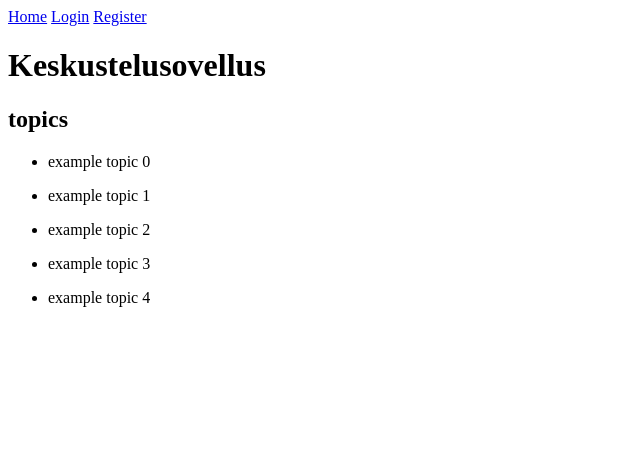
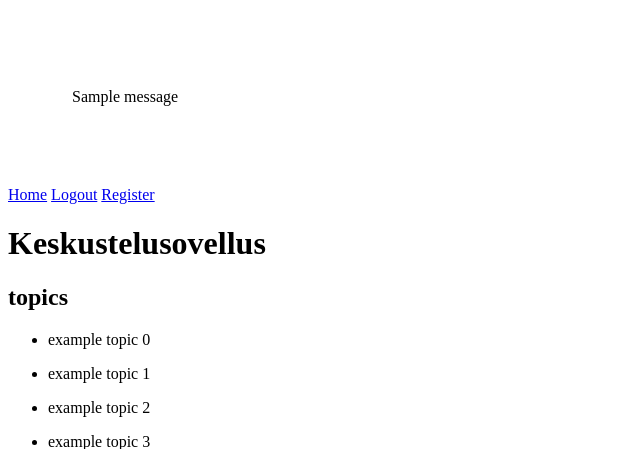
Before and after one commit to miartris/Keskustelusovellus, a Flask app: page / in a window 1280 px wide. Shown: the top 449 px of the page, without its empty margins (0-640 px from the left). Run offline with Flask 3, Linux system fonts and the light colour scheme; the visitor is signed in with stand-in values (Sample User, id 1); one stand-in notice (Sample message) is shown.

Commit message:
fixes schema syntax and adds tables, adds flash messages for success and error scenarios

```diff
--- a/routes.py
+++ b/routes.py
@@ -15,6 +15,7 @@
         name = request.form["reg_name"]
         password = request.form["reg_password"]
         models.create_new_user(name, password)
+        flash("Registered successfully", "is_success")
         return redirect("/login")
 
     return render_template("register.html")
@@ -25,9 +26,13 @@
         name = request.form["login_name"]
         password = request.form["login_password"]
         user = models.check_user_data(name, password)
+        if session.get("username"):
+            flash("already logged in", "is_error")
+            return redirect(url_for("login"))
+
         if user["is_user"]:
             session["username"] = name
-            flash("Login successful")
+            flash("Login successful", "is_success")
             return redirect("/")
         else:
             flash(user["error"])
@@ -35,3 +40,9 @@
 
     else:
         return render_template("login.html")
+
+@app.route("/logout", methods=["GET"])
+def logout():
+    del session["username"]
+    flash("Logout successful", "is_success")
+    return redirect(url_for("index"))
--- a/static/main.css
+++ b/static/main.css
@@ -1,8 +1,12 @@
 .notification {
-    display: inline;
-    padding: 1em;
+    display: inline-block;
+    padding: 2em;
 }
 
 .is_error {
     background-color: red;
 }
+
+.is_success {
+    background-color: green;
+}
--- a/templates/layout.html
+++ b/templates/layout.html
@@ -3,14 +3,29 @@
         <link rel="stylesheet" href=" {{  url_for('static', filename='main.css')  }}">
         <meta charset="utf-8" />
         <meta name="viewport" content="width=device-width, initial-scale=1" />
-        <title>My test page</title>
+        <title>Keskustelusovellus</title>
     </head>
     <body>
+        <div>
+            {% with messages = get_flashed_messages(with_categories=true) %}
+              {% if messages %}
+                {% for category, message  in messages %}
+                <div class="notification">
+                    <p class="{{ category }} notification">{{ message }}</p>
+                </div>
+                {% endfor %}
+              {% endif %}
+            {% endwith %}
+        </div>
 
         <div class="navbar">
             <nav>
                 <a href="{{ url_for('index') }}">Home</a>
+                {% if not session.get("username") %}
                 <a href="{{ url_for('login') }}">Login</a>
+                {% else %}
+                <a href = "{{ url_for('logout') }}">Logout</a>
+                {% endif %}
                 <a href="{{ url_for('register') }}">Register</a>
             </nav>
         </div>
```
Also changed, not shown: schema.sql (+13 -13 lines), templates/login.html (+0 -7 lines).
